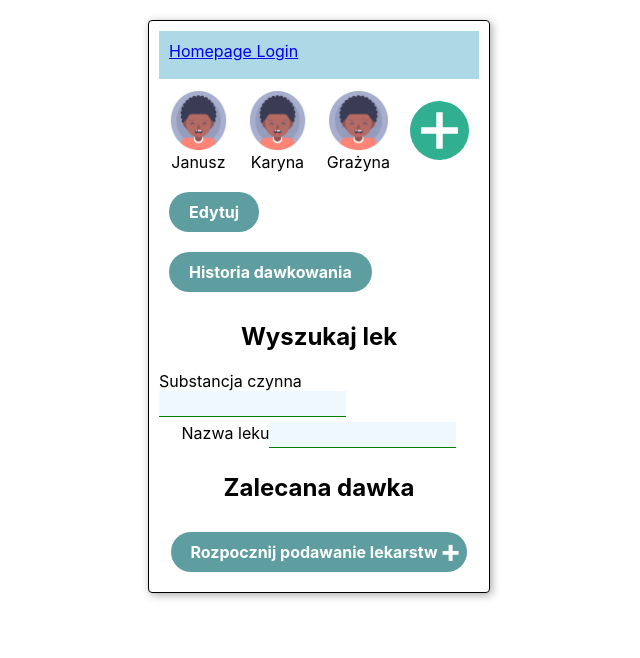
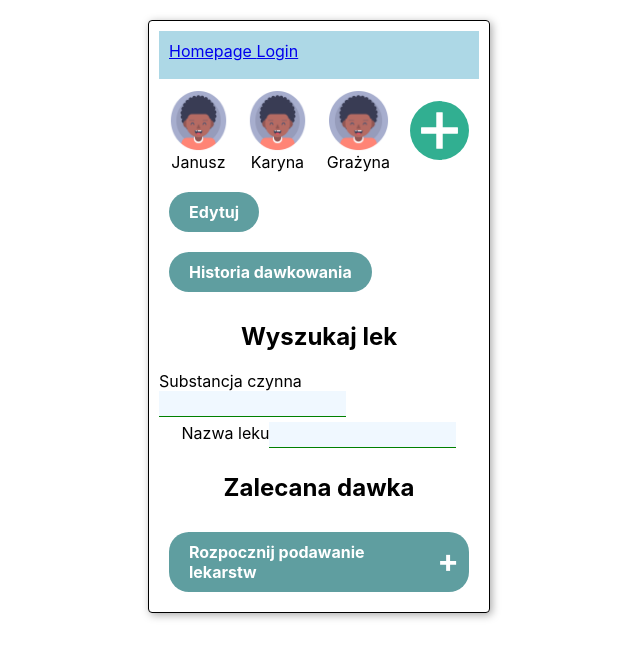
Before and after one commit to olivergav/pediatric_calculator, a React (Create React App) app: page / in a window 1280 px wide. Shown: the top 658 px of the page, without its empty margins (321-961 px from the left). Built offline with nearby package versions, Linux system fonts and the light colour scheme.

Commit message:
pack home component into card, add styles and buttons

```diff
--- a/src/App.css
+++ b/src/App.css
@@ -28,7 +28,7 @@ input {
 }
 
 .btn-icon {
-    padding-right: 30px;
+    padding-right: 35px;
 }
 
 .btn > span {
@@ -36,6 +36,6 @@ input {
     position: absolute;
     top: 50%;
     display: inline-block;
-    right: 6px;
+    right: 10px;
     transform: translateY(-55%);
 }
```
